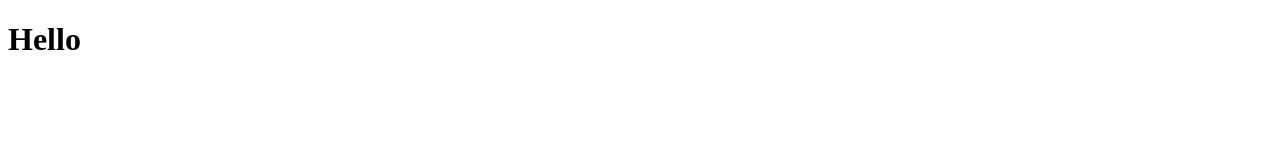
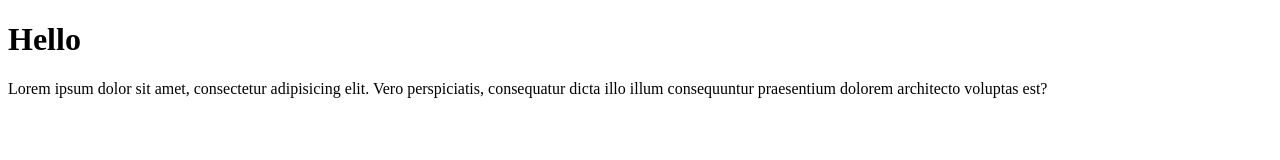
Before and after one commit to Reactiveproject/test2, a plain HTML site: page index.html in a window 1280 px wide. Drawn offline with Linux system fonts and the light colour scheme.

Commit message:
Adding smth in code

```diff
--- a/index.html
+++ b/index.html
@@ -8,5 +8,10 @@
   </head>
   <body>
     <h1>Hello</h1>
+    <p>
+      Lorem ipsum dolor sit amet, consectetur adipisicing elit. Vero
+      perspiciatis, consequatur dicta illo illum consequuntur praesentium
+      dolorem architecto voluptas est?
+    </p>
   </body>
 </html>
```
